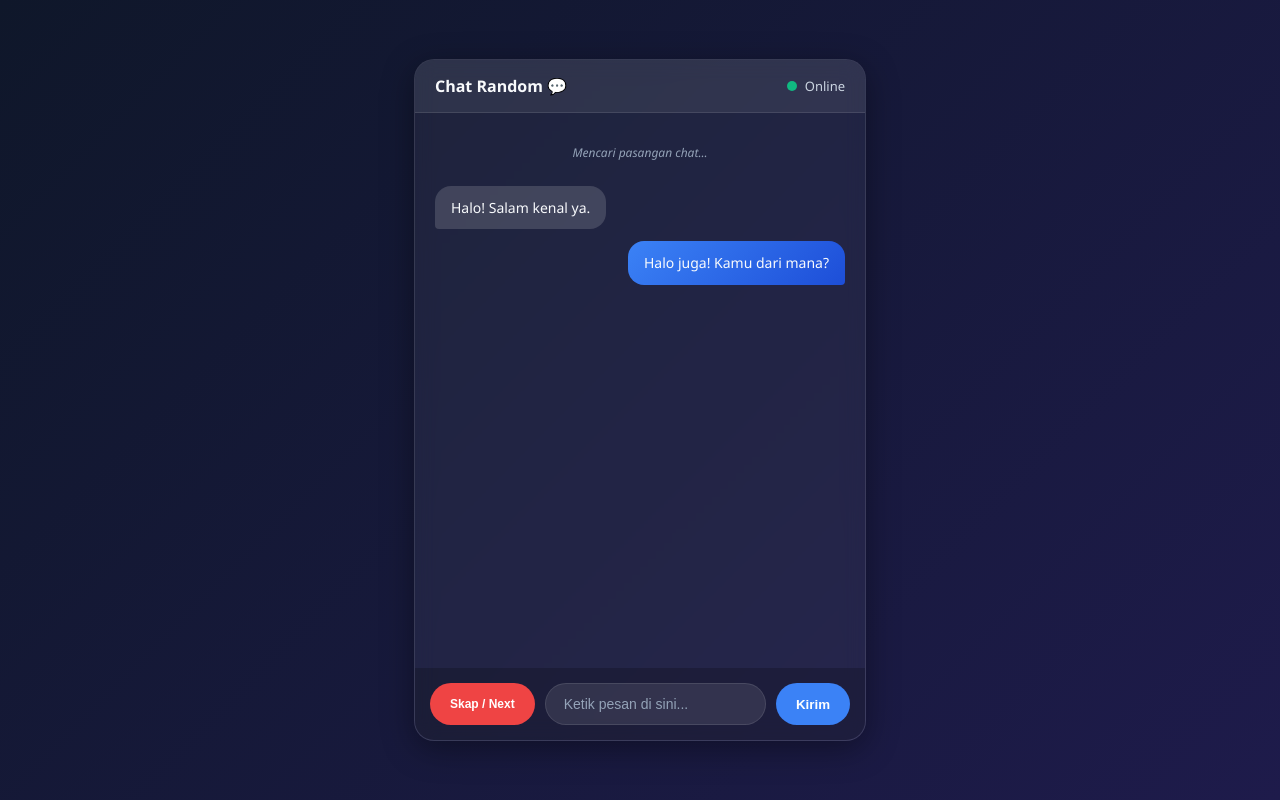
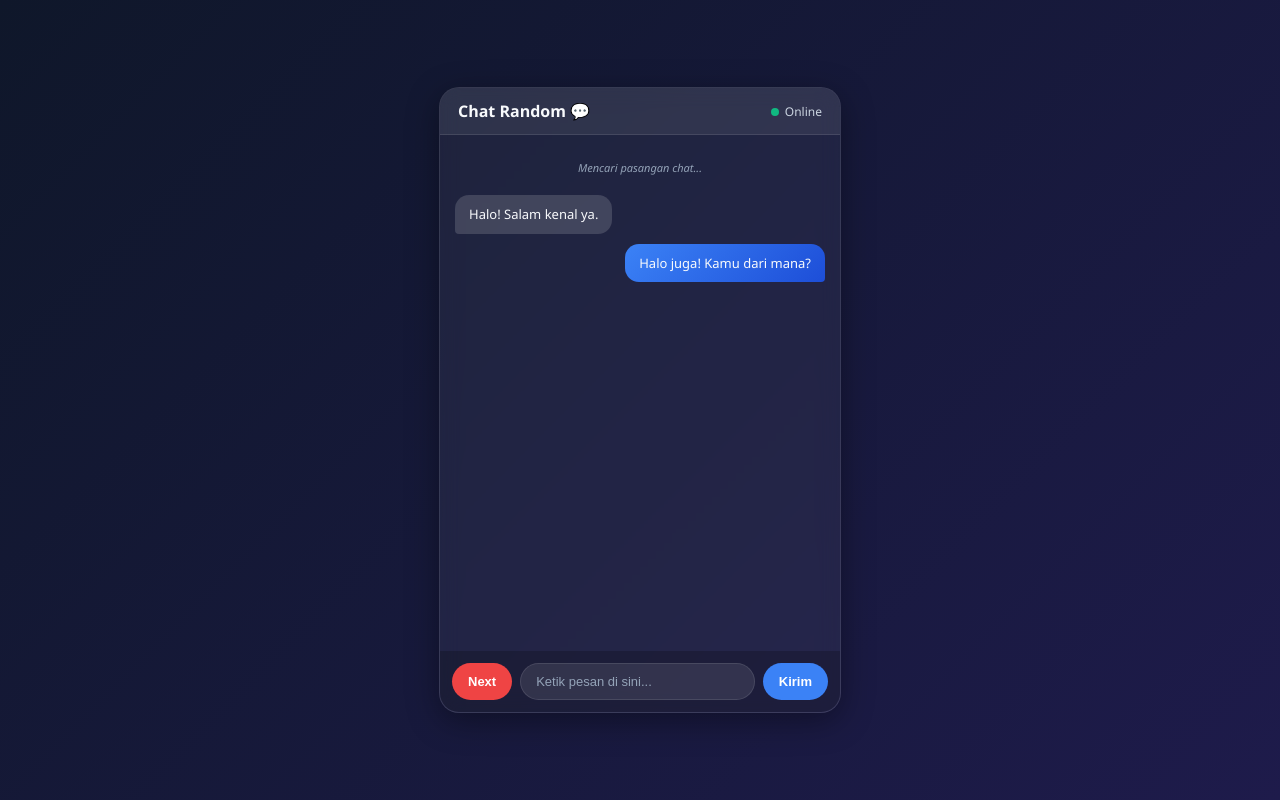
Before and after one commit to latifsaidin2022-beep/talibu-random-chat, a website: page index.html in a window 1280 px wide. Drawn offline with Linux system fonts and the light colour scheme.

Commit message:
Update index.html

```diff
--- a/index.html
+++ b/index.html
@@ -15,13 +15,15 @@
             justify-content: center;
             align-items: center;
             height: 100vh;
+            padding: 10px; /* Jarak aman di tepi HP */
+            box-sizing: border-box;
         }
 
-        /* Wadah Utama Aplikasi (Kotak Chat) */
+        /* Wadah Utama Aplikasi (Kotak Chat Diperkecil untuk HP) */
         .chat-container {
             width: 100%;
-            max-width: 450px;
-            height: 85vh;
+            max-width: 400px; /* Diperkecil sedikit dari 450px */
+            height: 78vh; /* Diperkecil dari 85vh agar pas di layar HP */
             background: rgba(255, 255, 255, 0.05);
             backdrop-filter: blur(10px);
             border: 1px solid rgba(255, 255, 255, 0.1);
@@ -34,7 +36,7 @@
 
         /* Bagian Atas / Header */
         .chat-header {
-            padding: 15px 20px;
+            padding: 12px 18px; /* Diperkecil sedikit */
             background: rgba(255, 255, 255, 0.07);
             border-bottom: 1px solid rgba(255, 255, 255, 0.1);
             display: flex;
@@ -43,30 +45,30 @@
         }
 
         .status-dot {
-            width: 10px;
-            height: 10px;
-            background-color: #10b981; /* Hijau aktif */
+            width: 8px;
+            height: 8px;
+            background-color: #10b981;
             border-radius: 50%;
             display: inline-block;
-            margin-right: 8px;
+            margin-right: 6px;
         }
 
         /* Area Pesan Chat */
         .chat-messages {
             flex: 1;
-            padding: 20px;
+            padding: 15px; /* Diperkecil dari 20px */
             overflow-y: auto;
             display: flex;
             flex-direction: column;
-            gap: 12px;
+            gap: 10px;
         }
 
         /* Gaya Balon Chat */
         .message {
-            max-width: 75%;
-            padding: 12px 16px;
-            border-radius: 16px;
-            font-size: 14px;
+            max-width: 78%;
+            padding: 10px 14px; /* Balon chat diperkecil sedikit */
+            border-radius: 14px;
+            font-size: 13px; /* Ukuran tulisan diperkecil dari 14px */
             line-height: 1.4;
         }
 
@@ -91,26 +93,26 @@
             align-self: center;
             text-align: center;
             font-style: italic;
-            font-size: 12px;
+            font-size: 11px;
         }
 
         /* Bagian Bawah / Input Tempat Mengetik */
         .chat-input-area {
-            padding: 15px;
+            padding: 12px; /* Diperkecil */
             background: rgba(0, 0, 0, 0.2);
             display: flex;
-            gap: 10px;
+            gap: 8px;
         }
 
         .chat-input {
             flex: 1;
-            padding: 12px 18px;
+            padding: 10px 15px;
             background: rgba(255, 255, 255, 0.1);
             border: 1px solid rgba(255, 255, 255, 0.1);
-            border-radius: 25px;
+            border-radius: 20px;
             color: #fff;
             outline: none;
-            font-size: 14px;
+            font-size: 13px;
         }
 
         .chat-input::placeholder {
@@ -119,10 +121,11 @@
 
         /* Tombol-Tombol */
         .btn {
-            padding: 10px 20px;
+            padding: 8px 16px; /* Ukuran tombol diperkecil */
             border: none;
-            border-radius: 25px;
+            border-radius: 20px;
             font-weight: bold;
+            font-size: 13px;
             cursor: pointer;
             transition: all 0.2s ease;
         }
@@ -134,13 +137,12 @@
 
         .btn-send:hover {
             background: #2563eb;
-            transform: scale(1.05);
         }
 
+        /* Tombol Diubah Menjadi Next Saja */
         .btn-next {
             background: #ef4444;
             color: white;
-            font-size: 12px;
         }
 
         .btn-next:hover {
@@ -153,7 +155,7 @@
     <div class="chat-container">
         <div class="chat-header">
             <div><strong>Chat Random 💬</strong></div>
-            <div style="font-size: 13px; color: #cbd5e1;">
+            <div style="font-size: 12px; color: #cbd5e1;">
                 <span class="status-dot"></span>Online
             </div>
         </div>
@@ -165,9 +167,9 @@
         </div>
 
         <div class="chat-input-area">
-            <button class="btn btn-next">Skap / Next</button>
+            <button class="btn btn-next" id="nextBtn">Next</button>
             <input type="text" class="chat-input" id="messageInput" placeholder="Ketik pesan di sini...">
-            <button class="btn btn-send">Kirim</button>
+            <button class="btn btn-send" id="sendBtn">Kirim</button>
         </div>
     </div>
 
```
